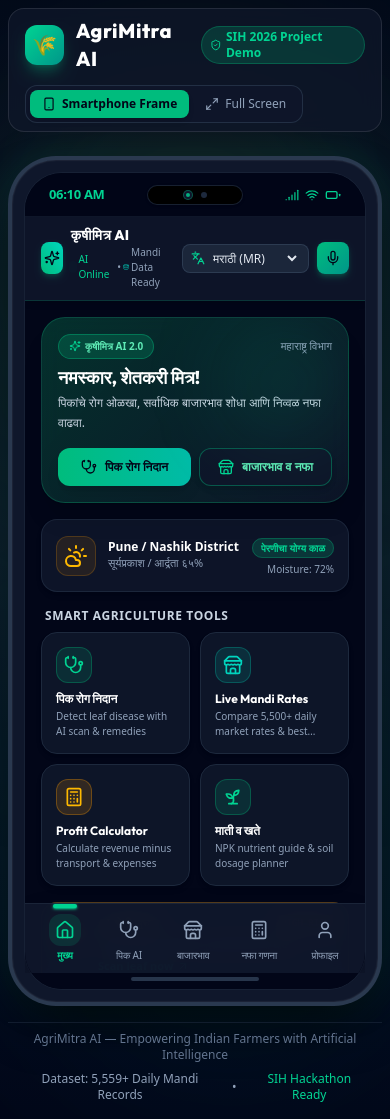
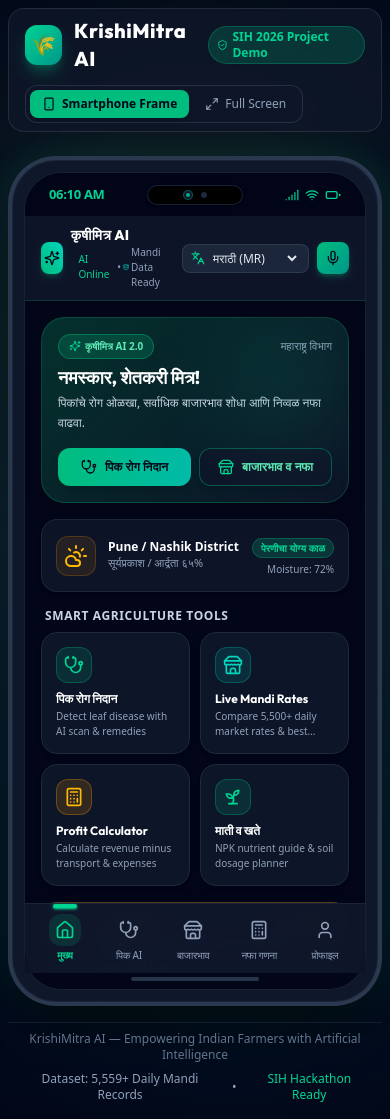
Before and after one commit to Rituu6117/MIT-WPU-Hackathon-Project-Demo-, a React (Vite) app: page / in a window 390 px wide. Built offline with nearby package versions, Linux system fonts and the light colour scheme.

Commit message:
Update SmartphoneFrame.jsx

```diff
--- a/src/components/Frame/SmartphoneFrame.jsx
+++ b/src/components/Frame/SmartphoneFrame.jsx
@@ -31,7 +31,7 @@
           </div>
           <div>
             <div className="flex items-center gap-2">
-              <h1 className="font-heading font-extrabold text-xl text-white tracking-wide">AgriMitra AI</h1>
+              <h1 className="font-heading font-extrabold text-xl text-white tracking-wide">KrishiMitra AI</h1>
               <span className="px-2 py-0.5 text-xs font-semibold bg-emerald-500/20 text-emerald-400 border border-emerald-500/30 rounded-full flex items-center gap-1">
                 <ShieldCheck className="w-3 h-3" /> {sihBadgeText || 'SIH Project Demo'}
               </span>
@@ -126,7 +126,7 @@
 
       {/* Website Footer Info */}
       <footer className="w-full max-w-6xl mx-auto py-2 text-center text-xs text-slate-500 z-10 flex flex-col sm:flex-row items-center justify-between gap-2 px-4 border-t border-slate-800/60 mt-2">
-        <span>AgriMitra AI — Empowering Indian Farmers with Artificial Intelligence</span>
+        <span>KrishiMitra AI — Empowering Indian Farmers with Artificial Intelligence</span>
         <div className="flex items-center gap-4 text-slate-400">
           <span>Dataset: 5,559+ Daily Mandi Records</span>
           <span>•</span>
```
